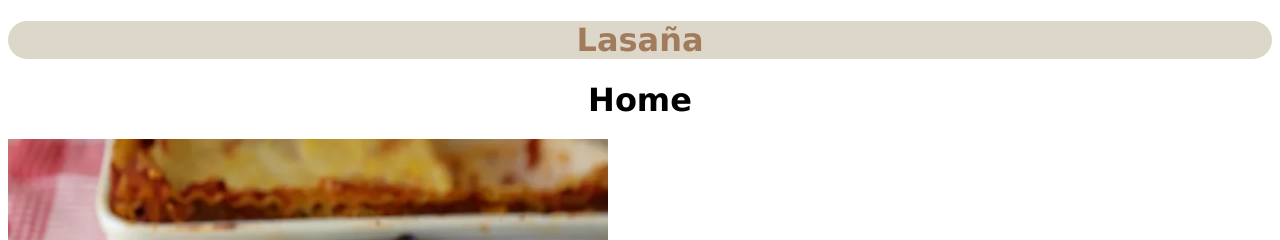
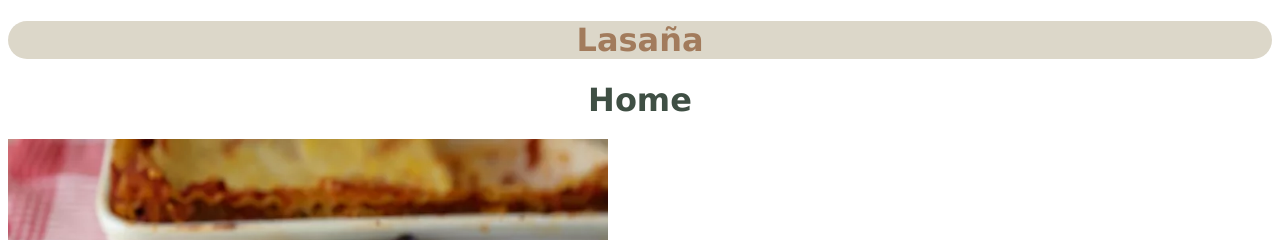
Before and after one commit to Delta-Jhon-Fredy/odin-recipes, a plain HTML site: page recipes/lasagna.html in a window 1280 px wide. Shown: the top 240 px of the page. Drawn offline with Linux system fonts and the light colour scheme.

Commit message:
Estilizar enlaces

```diff
--- a/recipes/lasagna.html
+++ b/recipes/lasagna.html
@@ -9,7 +9,8 @@
 <body>
 
     <h1>Lasaña</h1>
-    <h2 class="home"><a href="../index.html">Home</a></h2>
+
+    <h2 class="home"><a href="../index.html" class="home-a">Home</a></h2>
 
     <img src="resetas/lasaña/lasaña_Uno.jpg" alt="Deliciosa lasaña" width="600" height="500">
     <br>
```
